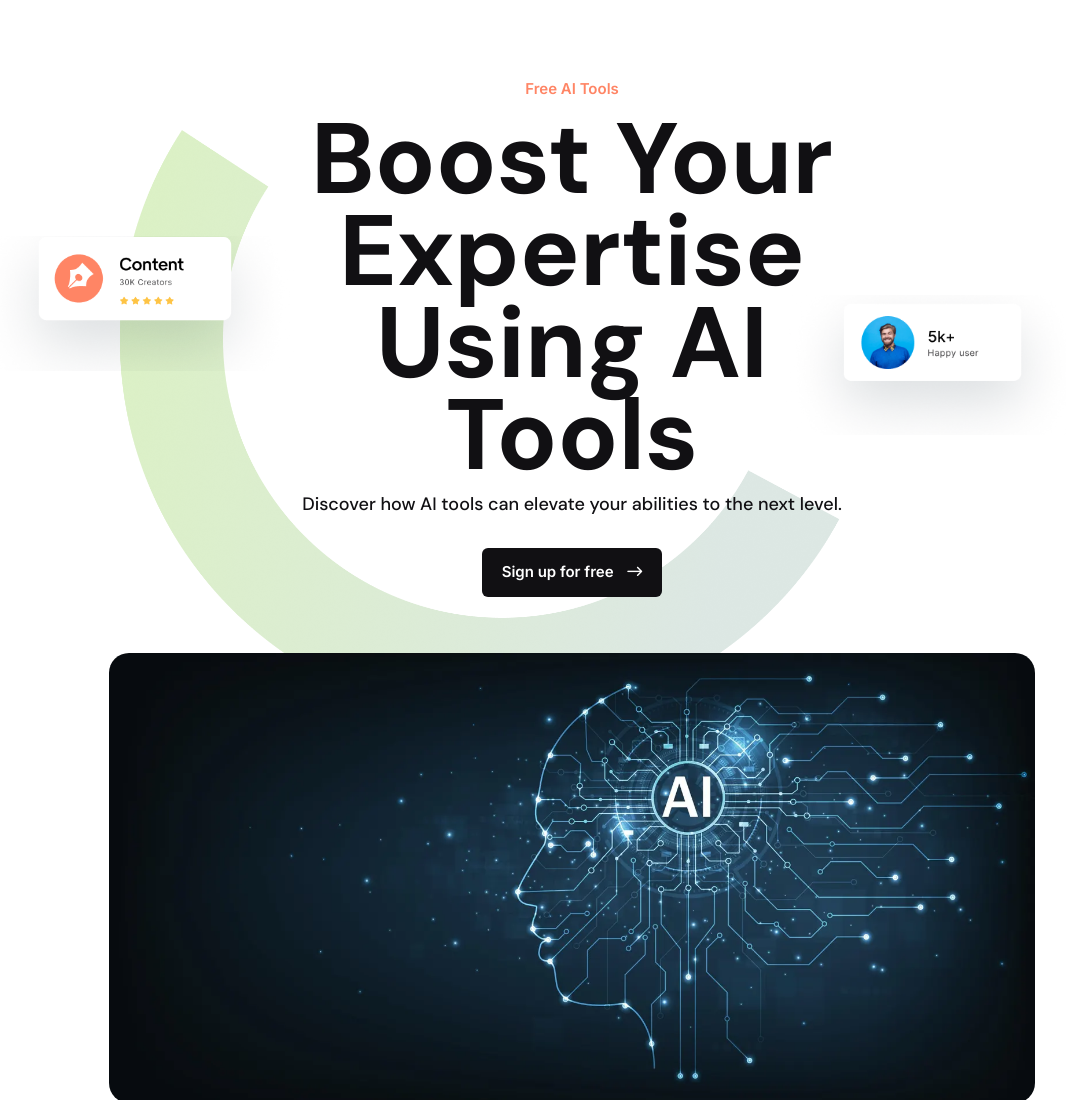
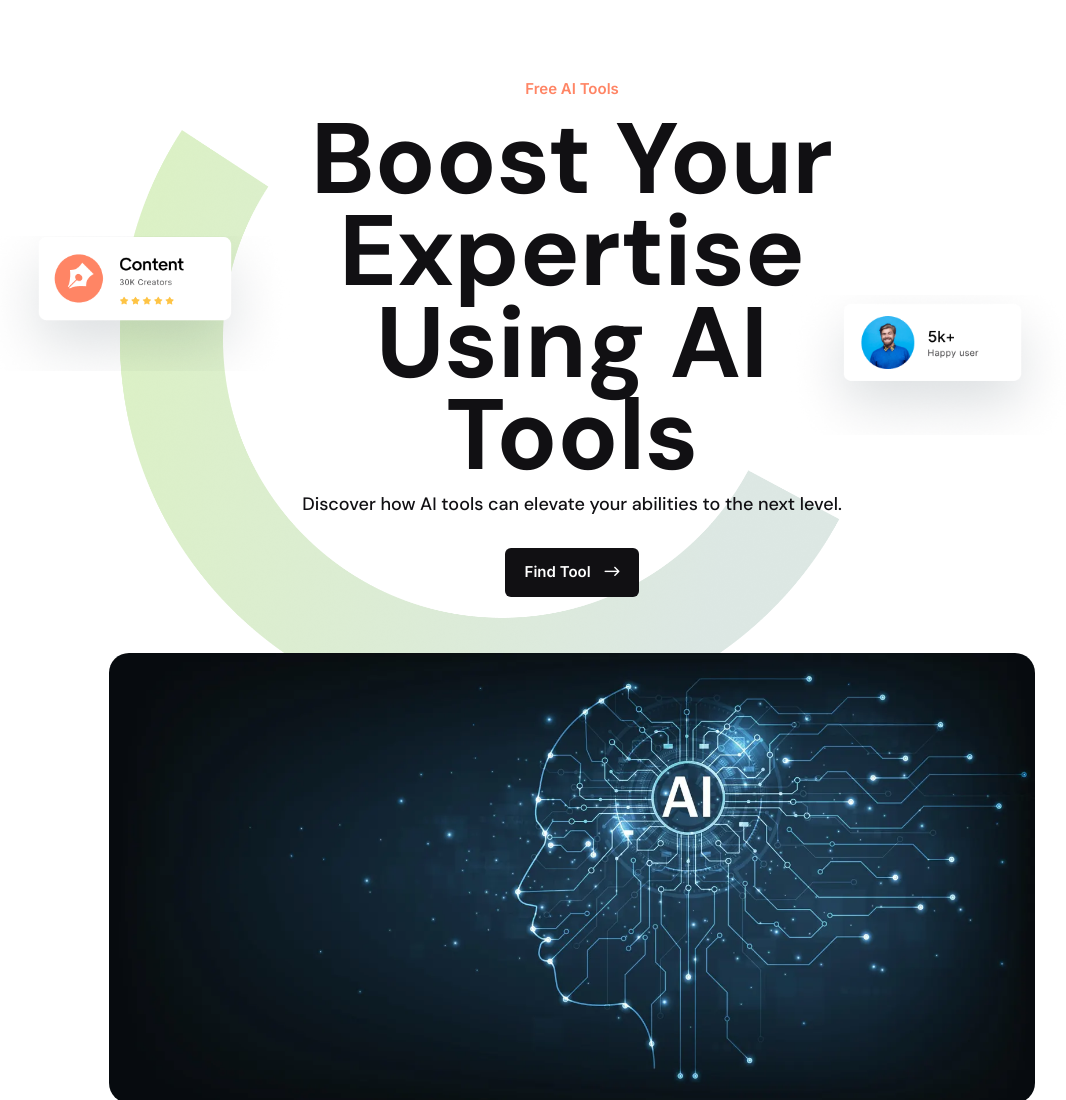
Before and after one commit to Rutvikkathiriya/AI-Tools, a plain HTML site: page index.html in a window 1280 px wide. Shown: the top 1100 px of the page, without its empty margins (68-1134 px from the left). Drawn offline with Linux system fonts and the light colour scheme.

Commit message:
Update index.html

```diff
--- a/index.html
+++ b/index.html
@@ -44,8 +44,8 @@
               <p>
                 Discover how AI tools can elevate your abilities to the next level.
               </p>
-              <a href="#" class="tf__common_btn"
-                >Sign up for free <i class="fa-regular fa-arrow-right-long"></i
+              <a href="#AI_Tools" class="tf__common_btn"
+                >Find Tool <i class="fa-regular fa-arrow-right-long"></i
               ></a>
             </div>
           </div>
@@ -210,7 +210,7 @@
     <!--============================
         CONTENT CREATOR START
     ==============================-->
-    <section class="tf__content_creator pt_100 pb_100">
+    <section class="tf__content_creator pt_100 pb_100" id="AI_Tools">
       <div class="container">
         <div class="row">
           <div class="col-xl-8 col-md-8 m-auto">
```
